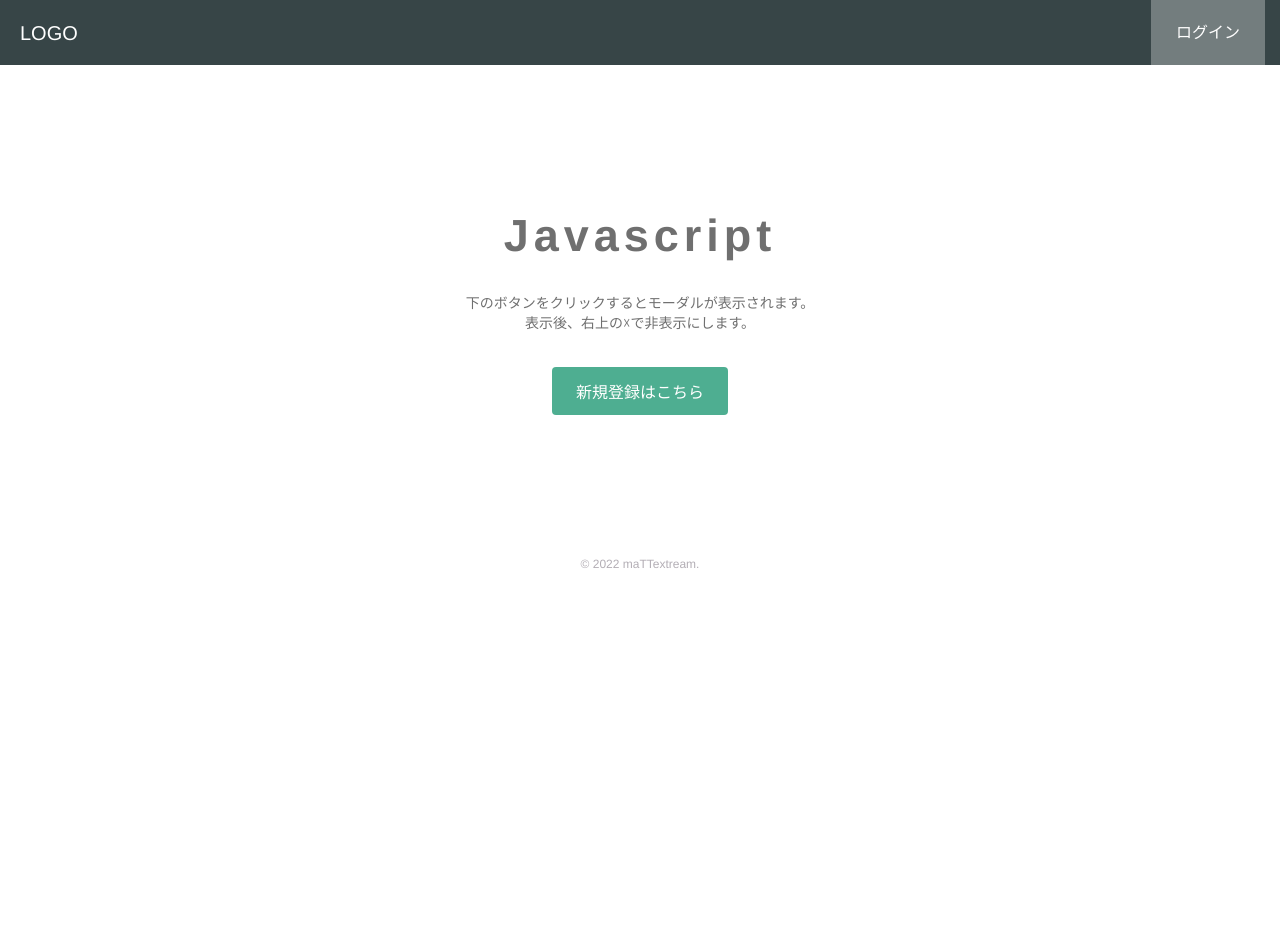
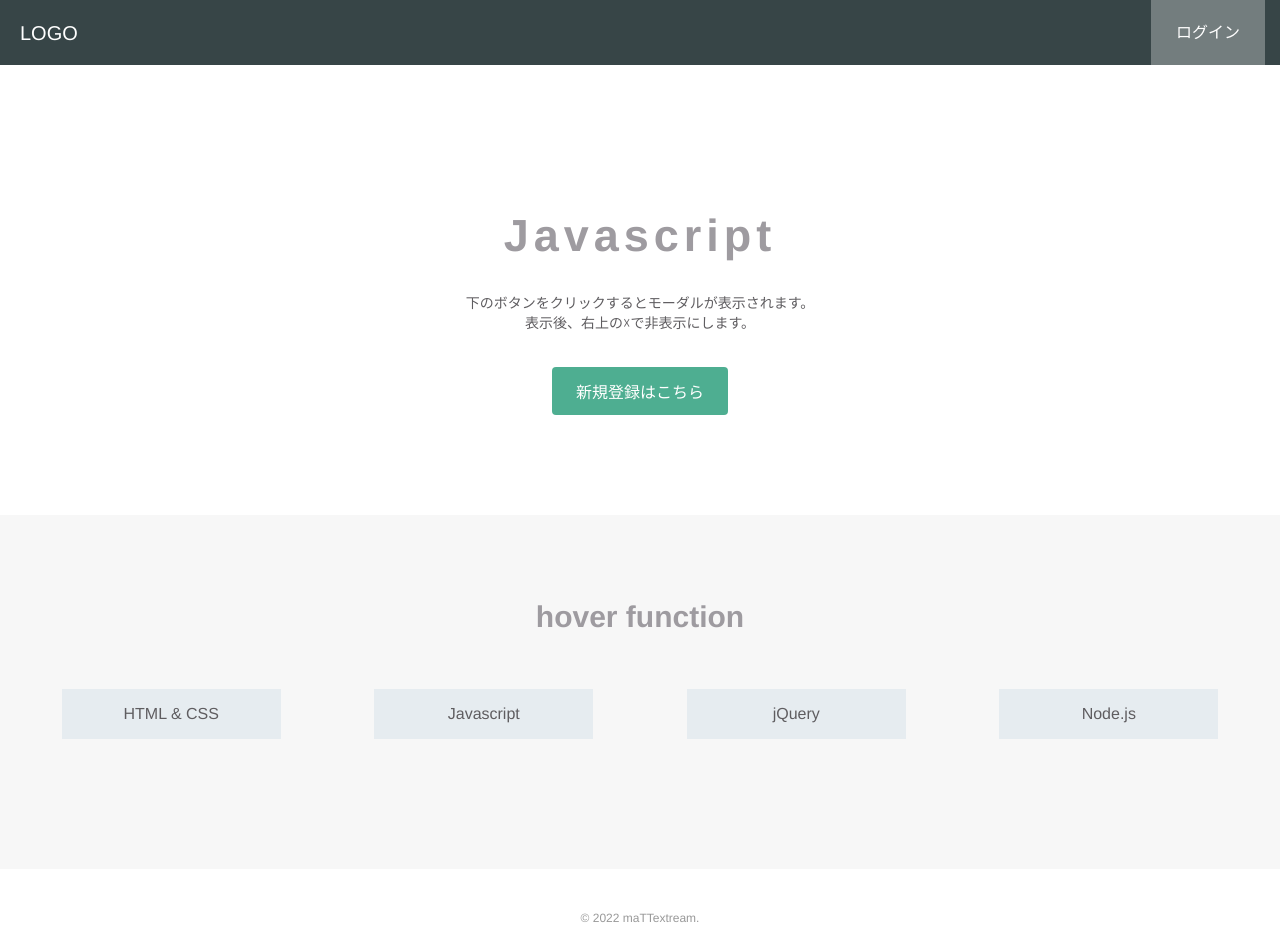
Before and after one commit to mattextreme/js-practice, a plain HTML site: page index.html in a window 1280 px wide. Before the commit the page ends 800 px from the top, so only its background shows below. Drawn offline with nearby package versions, Linux system fonts and the light colour scheme.

Commit message:
feat: add hover function

```diff
--- a/css/css/style.css
+++ b/css/css/style.css
@@ -60,20 +60,19 @@ header {
 
 .top-wrapper {
   padding: 180px 0 100px 0;
-  color: #333;
   text-align: center;
 }
 
 .top-wrapper h1 {
-  opacity: 0.7;
   font-size: 45px;
+  color: #9e9ba0;
   letter-spacing: 5px;
 }
 
 .top-wrapper p {
-  opacity: 0.7;
   margin-bottom: 35px;
   font-size: 14px;
+  color: #5f5d60;
 }
 
 .signup {
@@ -115,10 +114,10 @@ header {
   top: 50%;
   left: 50%;
   transform: translate(-50%, -50%);
+  padding: 20px 0 40px;
+  width: 450px;
   background-color: #e6ecf0;
-  padding: 20px 0 40px;
   border-radius: 10px;
-  width: 450px;
   text-align: center;
 }
 
@@ -137,38 +136,88 @@ header {
 
 #signup-form h2,
 #login-form h2 {
-  color: #5f5d60;
   letter-spacing: 1px;
   margin-bottom: 40px;
+  color: #5f5d60;
 }
 
 #signup-form input,
 #login-form input {
+  margin-bottom: 20px;
+  padding: 12px 12px;
   width: 320px;
-  margin-bottom: 20px;
-  font-size: 12px;
-  padding: 12px 12px;
   border: 1px solid #d0d5d8;
   border-radius: 5px;
+  font-size: 12px;
 }
 
 #submit-btn {
   display: inline-block;
+  margin: 10px auto;
   padding: 14px 140px;
   background-color: #5dca88;
   border: none;
   border-radius: 3px;
   color: #fff;
-  margin: 10px auto;
   cursor: pointer;
 }
 
+/*interest*/
+.interest-wrapper {
+  padding-bottom: 180px;
+  background-color: #f7f7f7;
+  text-align: center;
+}
+
+.heading {
+  padding-top: 60px;
+  padding-bottom: 30px;
+}
+
+.heading h2 {
+  font-size: 30px;
+  color: #9e9ba0;
+}
+
+.interest {
+  float: left;
+  width: 25%;
+}
+
+.interest-item {
+  position: relative;
+  margin: 0 auto;
+  background-color: #e6ecf0;
+  width: 70%;
+  height: 50px;
+  cursor: pointer;
+}
+
+.interest-item p {
+  position: absolute;
+  width: 100%;
+  color: #5f5d60;
+}
+
+.text-contents {
+  display: none;
+  margin: 3% auto;
+  width: 80%;
+  font-size: 12px;
+  color: #5f5d60;
+}
+
+.text-active {
+  display: block;
+}
+
+/*フッター*/
 footer {
   padding-top: 30px;
 }
 
 footer p {
   text-align: center;
-  color: #b3aeb5;
+  color: #999;
   font-size: 12px;
 }
--- a/index.html
+++ b/index.html
@@ -19,7 +19,6 @@
       </div>
     </div>
   </header>
-
   <!-- 新規登録モーダル -->
   <div id="signup-modal" class="signup-modal-wrapper">
     <div class="modal">
@@ -36,7 +35,7 @@
       </div>
     </div>
   </div>
-  <!-- /モーダル -->
+  <!-- /新規登録モーダル -->
   <!-- ログインモーダル -->
   <div id="login-modal" class="login-modal-wrapper">
     <div class="modal">
@@ -53,8 +52,7 @@
       </div>
     </div>
   </div>
-  <!-- /モーダル -->
-
+  <!-- /ログインモーダル -->
   <div class="top-wrapper">
     <div class="container">
       <h1>Javascript</h1>
@@ -63,7 +61,39 @@
       <div class="btn signup signup-show">新規登録はこちら</div>
     </div>
   </div>
-
+  <!-- hover function -->
+  <div class="interest-wrapper">
+    <div class="container">
+      <div class="heading">
+        <h2>hover function</h2>
+      </div>
+      <div class="interest interest-hover">
+        <div class="interest-item">
+          <p>HTML & CSS</p>
+        </div>
+        <p class="text-contents">webページの見た目を作る言語</p>
+      </div>
+      <div class="interest interest-hover">
+        <div class="interest-item">
+          <p>Javascript</p>
+        </div>
+        <p class="text-contents">多様な可能性を秘めたフロントエンド言語</p>
+      </div>
+      <div class="interest interest-hover">
+        <div class="interest-item">
+          <p>jQuery</p>
+        </div>
+        <p class="text-contents">効果やアニメーションを実装できるJavascriptライブラリ</p>
+      </div>
+      <div class="interest interest-hover">
+        <div class="interest-item">
+          <p>Node.js</p>
+        </div>
+        <p class="text-contents">世界中で多く使われてるサーバーサイドで動くJavascript</p>
+      </div>
+    </div>
+  </div>
+  <!-- /hover function -->
   <footer>
     <div class="container">
       <p>© 2022 maTTextream.</p>
--- a/js/script.js
+++ b/js/script.js
@@ -13,4 +13,12 @@ $(function() {
       $('#login-modal').fadeOut();
     });
 
+    $('.interest-hover').hover(
+      function() {
+        $(this).find('.text-contents').addClass('text-active');
+      },
+      function() {
+        $(this).find('.text-contents').removeClass('text-active');
+      }
+    );
   });
```
